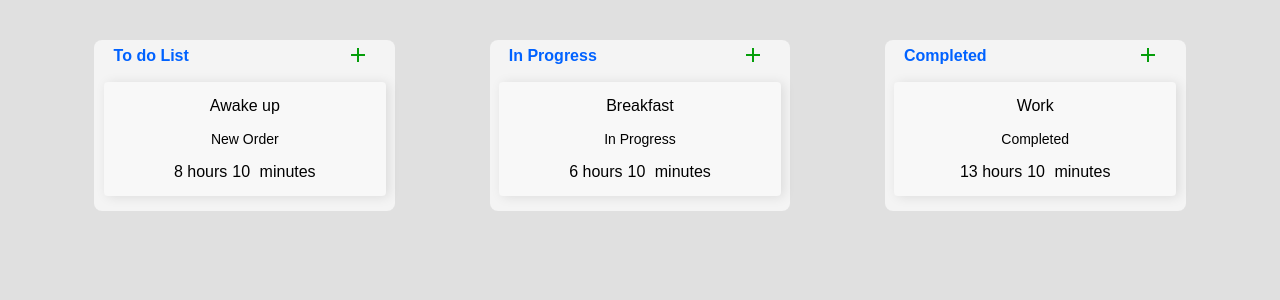
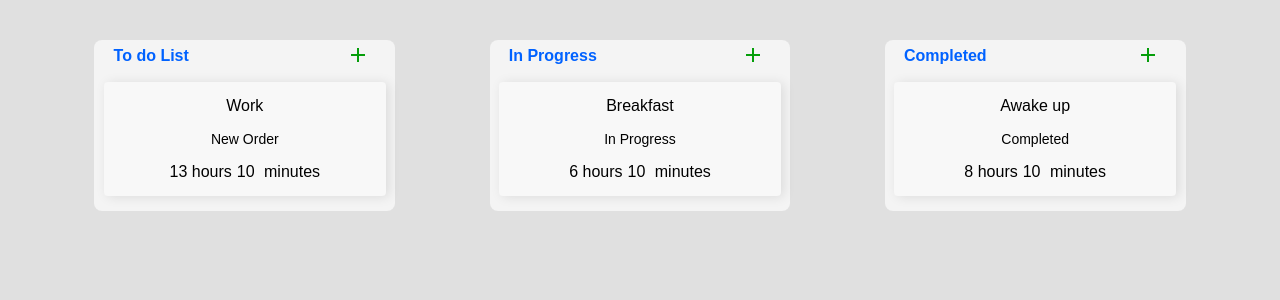
Before and after one commit to DanteBorges/my-keep, a React (Create React App) app: page / in a window 1280 px wide. Shown: the top 300 px of the page. Built offline with nearby package versions, Linux system fonts and the light colour scheme; data requests are answered from the project's data file.

Commit message:
fix: bug reload card

```diff
--- a/server/db.json
+++ b/server/db.json
@@ -1,15 +1,15 @@
 {
   "tasks": [
     {
-      "id": 1,
+      "id": "1",
       "name": "Awake up",
-      "status": "New Order",
+      "status": "Completed",
       "hours": 8,
       "minutes": 10,
       "done": false
     },
     {
-      "id": 2,
+      "id": "2",
       "name": "Breakfast",
       "status": "In Progress",
       "hours": 6,
@@ -17,9 +17,9 @@
       "done": false
     },
     {
-      "id": 3,
+      "id": "3",
       "name": "Work",
-      "status": "Completed",
+      "status": "New Order",
       "hours": 13,
       "minutes": 10,
       "done": true
--- a/src/components/ModalAddCard/ModalAddCard.tsx
+++ b/src/components/ModalAddCard/ModalAddCard.tsx
@@ -7,10 +7,11 @@ import { Grid, TextField } from "@mui/material";
 
 interface ModalProps {
   open: boolean;
+  typeCard:string;
   onClose: () => void;
 }
 
-const ModalAddCard: React.FC<ModalProps> = ({ open, onClose }) => {
+const ModalAddCard: React.FC<ModalProps> = ({ open, onClose,typeCard }) => {
   const [close, setClose] = useState(true);
 
   useEffect(() => {
@@ -29,7 +30,7 @@ const ModalAddCard: React.FC<ModalProps> = ({ open, onClose }) => {
         onClose={handleClose}
         aria-labelledby="draggable-dialog-title"
       >
-        <StyledDialogTitle>Create To do List Card</StyledDialogTitle>
+        <StyledDialogTitle>Create </StyledDialogTitle>
         <DialogContent>
           <TextField
             autoFocus
--- a/src/components/TaskList/TaskList.tsx
+++ b/src/components/TaskList/TaskList.tsx
@@ -25,7 +25,8 @@ interface Task {
 
 const TaskList: React.FC = () => {
   const [tasks, setTasks] = useState<Task[]>([]);
-  const [openModal, setOpenModal] = useState(false);
+  const [openModal, setOpenModal] = useState<boolean>(false);
+  const [typeOfCards, setTypeOfCards] = useState<string>("");
 
   useEffect(() => {
     const fetchTasks = async () => {
@@ -39,6 +40,23 @@ const TaskList: React.FC = () => {
 
     fetchTasks();
   }, []);
+
+  const updateTaskStatus = async (taskId: number, newStatus: string) => {
+    try {
+      const response = await axios.patch<Task>(
+        `http://localhost:3001/tasks/${taskId}`,
+        {
+          status: newStatus,
+        }
+      );
+
+      setTasks((prevTasks) =>
+        prevTasks.map((task) => (task.id === taskId ? response.data : task))
+      );
+    } catch (error) {
+      console.error("Error updating task:", error);
+    }
+  };
 
   const onDragStart = (evt: React.DragEvent<HTMLDivElement>) => {
     let element = evt.currentTarget;
@@ -82,29 +100,59 @@ const TaskList: React.FC = () => {
     evt.preventDefault();
     evt.currentTarget.classList.remove("dragged-over");
     const data = evt.dataTransfer.getData("text/plain");
-    const taskToUpdate = tasks.find((task) => task.id === parseInt(data, 10));
+    const taskId = parseInt(data, 10);
 
-    if (taskToUpdate) {
-      try {
-        const response = await axios.patch<Task>(
-          `http://localhost:3001/tasks/${taskToUpdate.id}`,
-          { status }
-        );
+    await updateTaskStatus(taskId, status);
 
-        const updatedTasks = tasks.map((task) =>
-          task.id === taskToUpdate.id ? response.data : task
-        );
+    const updatedTasks = await fetchTasks();
+    setTasks(updatedTasks);
+  };
+  const fetchTasks = async () => {
+    try {
+      const response = await axios.get<Task[]>("http://localhost:3001/tasks");
+      return response.data;
+    } catch (error) {
+      console.error("Error fetching tasks:", error);
+      return [];
+    }
+  };
 
-        setTasks(updatedTasks);
-      } catch (error) {
-        console.error("Error updating task:", error);
-      }
-    }
+  const AddCardFunction = (item: string) => {
+    setOpenModal(true);
+    setTypeOfCards(item);
   };
 
   const closeModal = () => {
     setOpenModal(false);
   };
+
+  const renderTaskList = (status: string) =>
+    tasks
+      .filter((data) => data.status === status)
+      .map((task) => (
+        <Card
+          key={task.id}
+          id={String(task.id)}
+          draggable
+          onDragStart={(e) => onDragStart(e)}
+          onDragEnd={(e) => onDragEnd(e)}
+        >
+          <div className="card_right">
+            <div className="name">{task.name}</div>
+            <div className="status">{task.status}</div>
+            <div style={{ display: "flex" }}>
+              <div className="hours" style={{ marginRight: "5px" }}>
+                <span>{task.hours}</span> hours
+              </div>
+              <div className="minutes">
+                <span style={{ marginRight: "5px" }}>{task.minutes}</span>{" "}
+                minutes
+              </div>
+            </div>
+          </div>
+        </Card>
+      ));
+
   return (
     <>
       <Container>
@@ -119,37 +167,11 @@ const TaskList: React.FC = () => {
             <DragRow>
               <HeadCard>
                 <Heading4>To do List</Heading4>
-                <CreateCardButton onClick={() => setOpenModal(true)}>
+                <CreateCardButton onClick={() => AddCardFunction("New Order")}>
                   <AddIcon style={{ color: "#059e0a", fontSize: "bold" }} />
                 </CreateCardButton>
               </HeadCard>
-              {tasks
-                .filter((data) => data.status === "New Order")
-                .map((task) => (
-                  <Card
-                    key={task.id}
-                    id={String(task.id)}
-                    draggable
-                    onDragStart={(e) => onDragStart(e)}
-                    onDragEnd={(e) => onDragEnd(e)}
-                  >
-                    <div className="card_right">
-                      <div className="name">{task.name}</div>
-                      <div className="status">{task.status}</div>
-                      <div style={{ display: "flex" }}>
-                        <div className="hours" style={{ marginRight: "5px" }}>
-                          <span>{task.hours}</span> hours
-                        </div>
-                        <div className="minutes">
-                          <span style={{ marginRight: "5px" }}>
-                            {task.minutes}
-                          </span>{" "}
-                          minutes
-                        </div>
-                      </div>
-                    </div>
-                  </Card>
-                ))}
+              {renderTaskList("New Order")}
             </DragRow>
           </DragColumn>
         </SmallBox>
@@ -169,33 +191,7 @@ const TaskList: React.FC = () => {
                   <AddIcon style={{ color: "#059e0a", fontSize: "bold" }} />
                 </CreateCardButton>
               </HeadCard>
-              {tasks
-                .filter((data) => data.status === "In Progress")
-                .map((task) => (
-                  <Card
-                    key={task.id.toString()}
-                    id={String(task.id)}
-                    draggable
-                    onDragStart={(e) => onDragStart(e)}
-                    onDragEnd={(e) => onDragEnd(e)}
-                  >
-                    <div className="card_right">
-                      <div className="name">{task.name}</div>
-                      <div className="status">{task.status}</div>
-                      <div style={{ display: "flex" }}>
-                        <div className="hours" style={{ marginRight: "5px" }}>
-                          <span>{task.hours}</span> hours
-                        </div>
-                        <div className="minutes">
-                          <span style={{ marginRight: "5px" }}>
-                            {task.minutes}
-                          </span>{" "}
-                          minutes
-                        </div>
-                      </div>
-                    </div>
-                  </Card>
-                ))}
+              {renderTaskList("In Progress")}
             </DragRow>
           </DragColumn>
         </SmallBox>
@@ -215,40 +211,17 @@ const TaskList: React.FC = () => {
                   <AddIcon style={{ color: "#059e0a", fontSize: "bold" }} />
                 </CreateCardButton>
               </HeadCard>
-
-              {tasks
-                .filter((data) => data.status === "Completed")
-                .map((task) => (
-                  <Card
-                    key={task.id}
-                    id={String(task.id)}
-                    draggable
-                    onDragStart={(e) => onDragStart(e)}
-                    onDragEnd={(e) => onDragEnd(e)}
-                  >
-                    <div className="card_right">
-                      <div className="name">{task.name}</div>
-                      <div className="status">{task.status}</div>
-                      <div style={{ display: "flex" }}>
-                        <div className="hours" style={{ marginRight: "5px" }}>
-                          <span>{task.hours}</span> hours
-                        </div>
-                        <div className="minutes">
-                          <span style={{ marginRight: "5px" }}>
-                            {task.minutes}
-                          </span>{" "}
-                          minutes
-                        </div>
-                      </div>
-                    </div>
-                  </Card>
-                ))}
+              {renderTaskList("Completed")}
             </DragRow>
           </DragColumn>
         </SmallBox>
       </Container>
 
-      <ModalAddCard open={openModal} onClose={closeModal} />
+      <ModalAddCard
+        open={openModal}
+        onClose={closeModal}
+        typeCard={typeOfCards}
+      />
     </>
   );
 };
```
